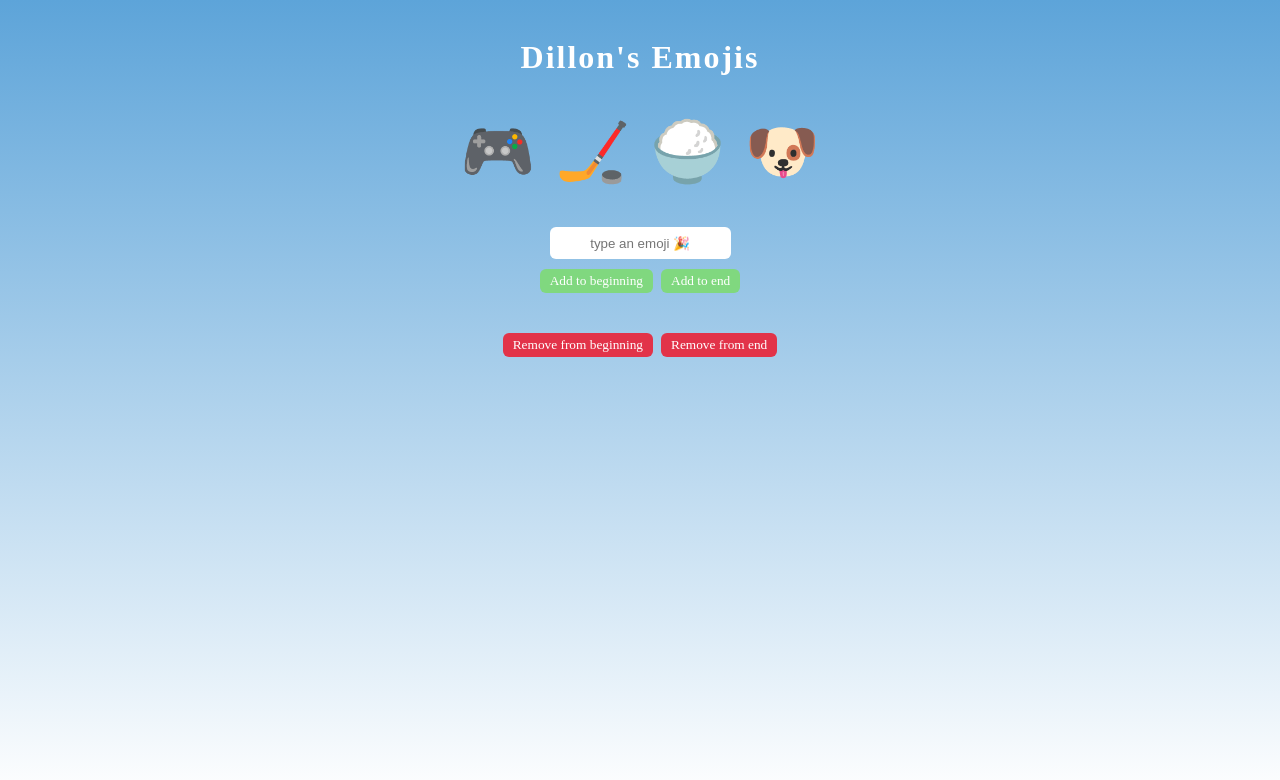
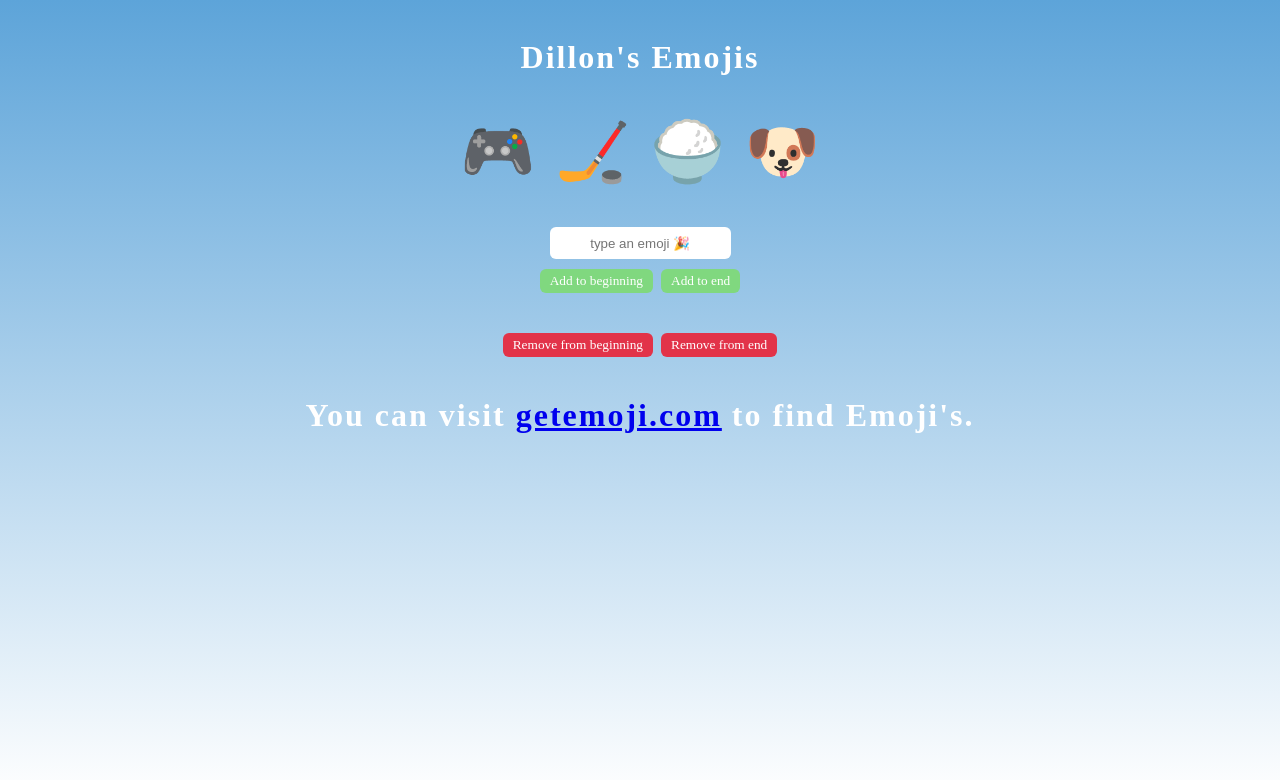
Before and after one commit to dillon-porter/emoji, a plain HTML site: page index.html in a window 1280 px wide. Drawn offline with Linux system fonts and the light colour scheme; a web font is replaced by a local one.

Commit message:
Update index.html

```diff
--- a/index.html
+++ b/index.html
@@ -19,6 +19,7 @@
             <button id="shift-btn">Remove from beginning</button>
             <button id="pop-btn">Remove from end</button>
         </div>
+    <h1>You can visit <a href="https://getemoji.com/"> getemoji.com</a>  to find Emoji's.</h1>
         <script src="index.js"></script>
 </body>
 </html>
```
